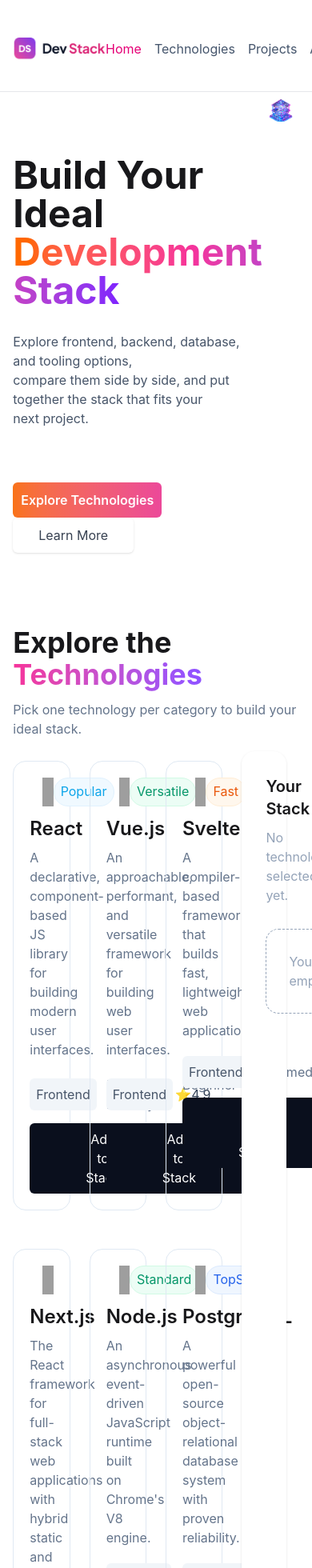
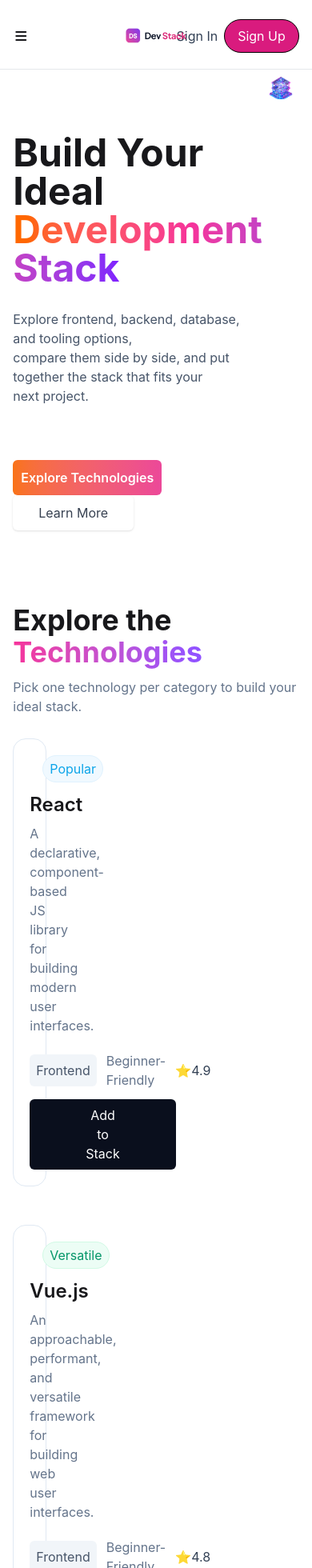
Before and after one commit to Wazida-in-code/Dev-Stack, a React (Vite) app: page / in a window 390 px wide. Shown: the top 1960 px of the page at 80% size. Built offline with nearby package versions, Linux system fonts and the light colour scheme; grey boxes are pictures that could not be loaded.

Commit message:
Added:README.md-File

```diff
--- a/index.html
+++ b/index.html
@@ -5,6 +5,7 @@
     <link rel="icon" type="image/svg+xml" href="/favicon.svg" />
     <meta name="viewport" content="width=device-width, initial-scale=1.0" />
     <title>Dev-Stack</title>
+    <link rel="stylesheet" href="https://cdnjs.cloudflare.com/ajax/libs/font-awesome/7.3.1/css/all.css" integrity="sha512-x9WwyMYBnlXMNQ6kQ/Lyzu1NqIhLQKL5Oq6xByfXuRj7s9CskyCbLv/1IjqzJmXwFXWr0ov6jBV7Qbc0hh9nHg==" crossorigin="anonymous" referrerpolicy="no-referrer">
   </head>
   <body>
     <div id="root"></div>
--- a/src/App.tsx
+++ b/src/App.tsx
@@ -14,11 +14,9 @@
 }
 
 
-
 function App() {
 const techPromise = techApiFetch()
 
-console.log(techPromise);
   return (
     <div className="relative">
       <Navbar />
--- a/src/components/Navbar.tsx
+++ b/src/components/Navbar.tsx
@@ -3,19 +3,21 @@
 
 const Navbar = () => {
     return (
-        <nav className='border-b border-gray-200 sticky top-0 z-5 pt-2 bg-white'>
+        <nav className='border-b border-gray-200 sticky top-0 z-5 pt-1 bg-white'>
             <div className="w-11/12 mx-auto flex justify-between items-center m-5 ">
-                <img className="h-7.5" src={Logo} alt="" />
-                <ul className="flex gap-4">
+                <img className="absolute left-1/2 -translate-x-1/2 md:static md:translate-x-0 h-5 md:h-7.5" src={Logo} alt="" />
+                <ul className="hidden md:absolute md:left-1/2 md:-translate-x-1/2 md:flex gap-4">
                     <li className='text-pink-600'>Home</li>
                     <li className='text-slate-600'>Technologies</li>
                     <li className='text-slate-600'>Projects</li>
                     <li className='text-slate-600'>About</li>
                     <li className='text-slate-600'>Contact</li>
                 </ul>
-                <div className="flex items-center gap-5">
+            <span className='inline-block md:hidden'><i className="fa-solid fa-bars"></i></span>
+
+                <div className="ml-auto flex items-center gap-2 md:gap-5">
                     <button className='text-[#334155]'>Sign In</button>
-                    <button className='text-white bg-[#D91B7E] px-5 py-2 rounded-full border border-black'>Sign Up</button>
+                    <button className='text-white bg-[#D91B7E] px-4 md:px-5 py-2 rounded-full border border-black'>Sign Up</button>
                 </div>
             </div>
         </nav>
--- a/src/components/Technologies/TechAllCard.tsx
+++ b/src/components/Technologies/TechAllCard.tsx
@@ -10,7 +10,6 @@
 
 const TechAllCard = ({techPromise} : ItechAllCard) => {
     const [stack, setStack] = useState<techType[]>([])
-    // const [inStack, setInStack] = useState<string[]>([])
     const data = use(techPromise)
     const handleAddToStack = (technology : techType) => {
         if (stack.some(item => item.id === technology.id)){
@@ -38,14 +37,14 @@
                 {/* boxes */}
             <div className='grid grid-cols-12 gap-6'>
                 {/* 70%-left */}
-                <div className='col-span-9'>
-                    <div className='grid grid-cols-3 gap-6'>
+                <div className='cols-span-12 md:col-span-9'>
+                    <div className='grid grid-cols-1 md:grid-cols-2 lg:grid-cols-3 gap-6'>
                         {data.map((technology) => {
                             return (
                                 <div key={technology.id} className={`border my-3 p-5 w-full rounded-2xl hover:transition-transform duration-300 hover:scale-105 ${stack.some(item => item.id === technology.id) ? 'border-pink-400 shadow-pink-200 border-2' : 'border-[#e0e9f3]'}`}>
 
                                     <div className='flex justify-between mb-3 ml-4'>
-                                        <img className='w-9 h-9' src={technology.icon} alt="" />
+                                        <img className='w-9 h-2 md:h-9' src={technology.icon} alt="" />
                                         <p className={`${color[technology.badge]}`}>{technology.badge}</p>
                                     </div>
 
@@ -66,7 +65,7 @@
                 </div>
 
                     {/* 30%-right */}
-                <div className='gap-y-0.5 bg-white shadow col-span-3 rounded-2xl mr-4'>
+                <div className='gap-y-0.5 bg-white shadow col-span-12 md:col-span-3 rounded-2xl mr-4'>
 
                      <div className='m-[30px]'>
                         <h2 className='font-semibold text-xl'>Your Stack</h2>
```
Also changed, not shown: src/components/Technologies/TechCard.tsx (deleted, +0 -55 lines), 1 other file (tests, documents, lock files or other folders).
